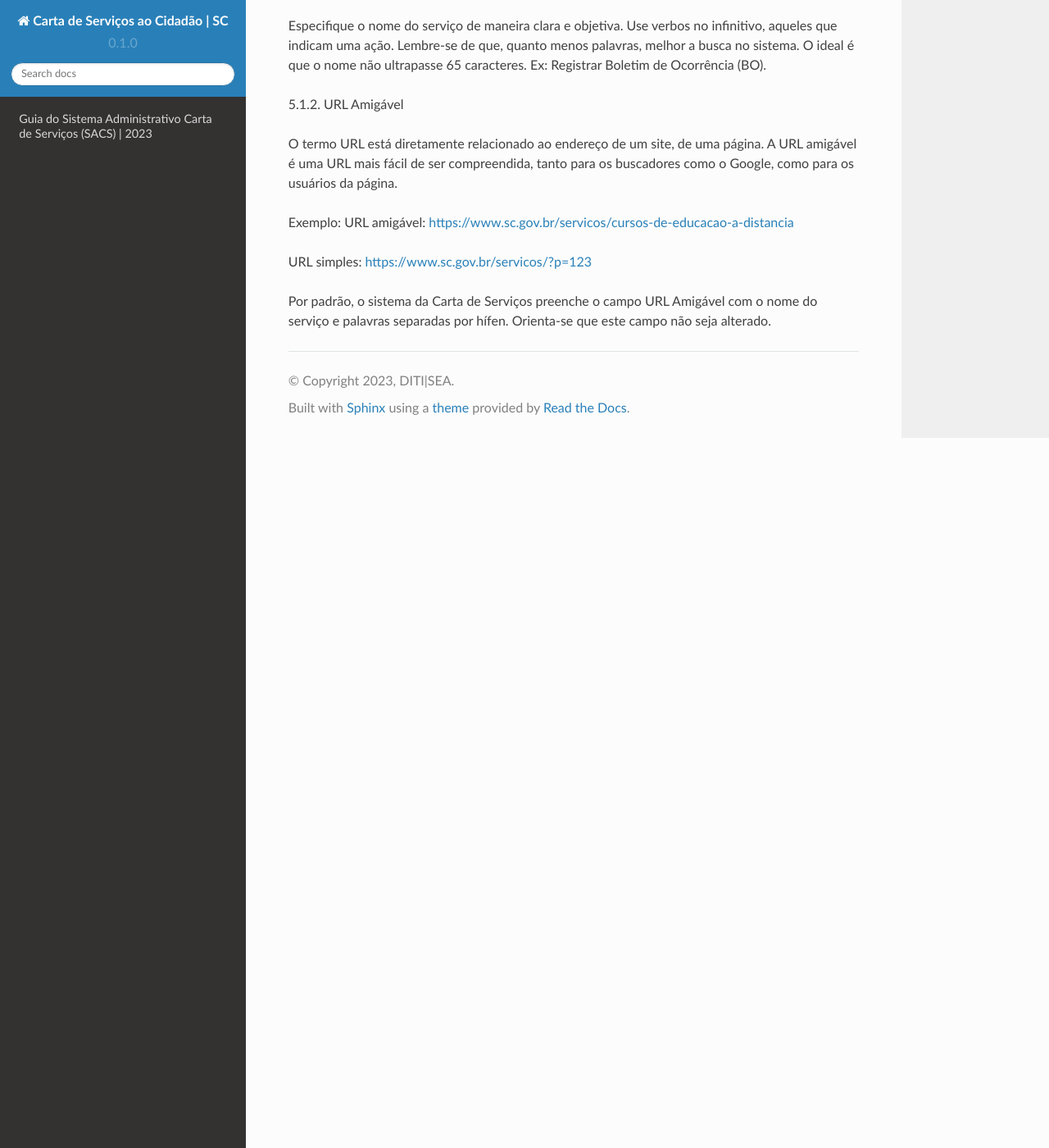
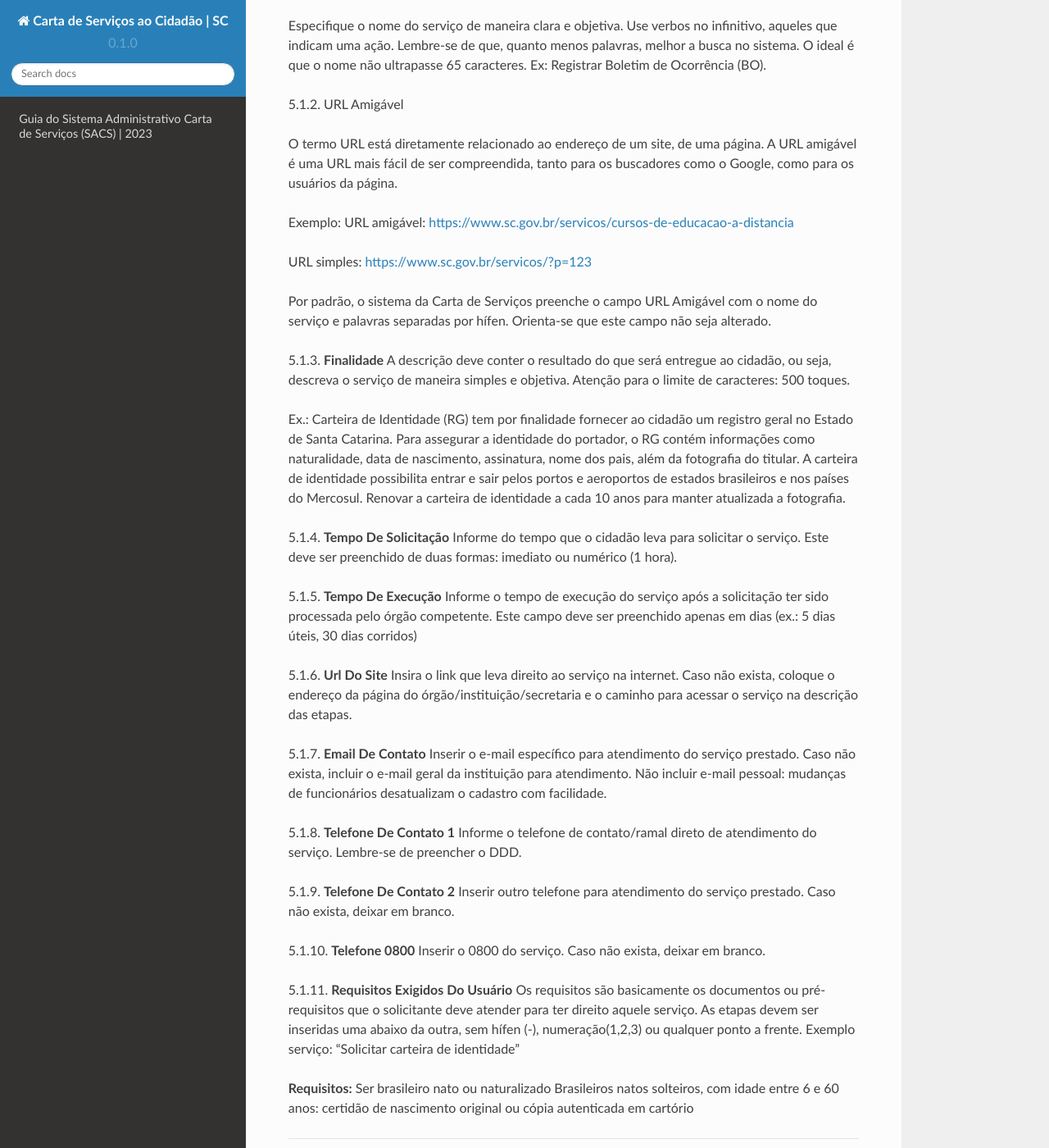
Before and after one commit to brunoaltieri/cartadeservicos, a Sphinx documentation site: the page built from docs/source/index.rst, in a window 1280 px wide and 1400 px high, scrolled down 10303 px. Shown: the whole window at 82% size. Built offline with Sphinx 7.4.7 and the Read the Docs theme 2.0.0, drawn with Linux system fonts in a browser that asks for light colours.

Commit message:
Update index.rst

```diff
--- a/docs/source/index.rst
+++ b/docs/source/index.rst
@@ -293,3 +293,26 @@ Exemplo: URL amigável: https://www.sc.gov.br/servicos/cursos-de-educacao-a-dist
 URL simples: https://www.sc.gov.br/servicos/?p=123
 
 Por padrão, o sistema da Carta de Serviços preenche o campo URL Amigável com o nome do serviço e palavras separadas por hífen. Orienta-se que este campo não seja alterado.
+
+5.1.3. **Finalidade** A descrição deve conter o resultado do que será entregue ao cidadão, ou seja, descreva o serviço de maneira simples e objetiva. Atenção para o limite de caracteres: 500 toques.
+
+Ex.: Carteira de Identidade (RG) tem por finalidade fornecer ao cidadão um registro geral no Estado de Santa Catarina. Para assegurar a identidade do portador, o RG contém informações como naturalidade, data de nascimento, assinatura, nome dos pais, além da fotografia do titular. A carteira de identidade possibilita entrar e sair pelos portos e aeroportos de estados brasileiros e nos países do Mercosul. Renovar a carteira de identidade a cada 10 anos para manter atualizada a fotografia.
+
+5.1.4. **Tempo De Solicitação** Informe do tempo que o cidadão leva para solicitar o serviço. Este deve ser preenchido de duas formas: imediato ou numérico (1 hora).
+
+5.1.5. **Tempo De Execução** Informe o tempo de execução do serviço após a solicitação ter sido processada pelo órgão competente. Este campo deve ser preenchido apenas em dias (ex.: 5 dias úteis, 30 dias corridos)
+
+5.1.6. **Url Do Site** Insira o link que leva direito ao serviço na internet. Caso não exista, coloque o endereço da página do órgão/instituição/secretaria e o caminho para acessar o serviço na descrição das etapas.
+
+5.1.7. **Email De Contato** Inserir o e-mail específico para atendimento do serviço prestado. Caso não exista, incluir o e-mail geral da instituição para atendimento. Não incluir e-mail pessoal: mudanças de funcionários desatualizam o cadastro com facilidade.
+
+5.1.8. **Telefone De Contato 1** Informe o telefone de contato/ramal direto de atendimento do serviço. Lembre-se de preencher o DDD.
+
+5.1.9. **Telefone De Contato 2** Inserir outro telefone para atendimento do serviço prestado. Caso não exista, deixar em branco.
+
+5.1.10. **Telefone 0800** Inserir o 0800 do serviço. Caso não exista, deixar em branco.
+
+5.1.11. **Requisitos Exigidos Do Usuário** Os requisitos são basicamente os documentos ou pré-requisitos que o solicitante deve atender para ter direito aquele serviço. As etapas devem ser inseridas uma abaixo da outra, sem hífen (-), numeração(1,2,3) ou qualquer ponto a frente. Exemplo serviço: “Solicitar carteira de identidade”
+
+**Requisitos:** Ser brasileiro nato ou naturalizado Brasileiros natos solteiros, com idade entre 6 e 60 anos: certidão de nascimento original ou cópia autenticada
+em cartório
```
